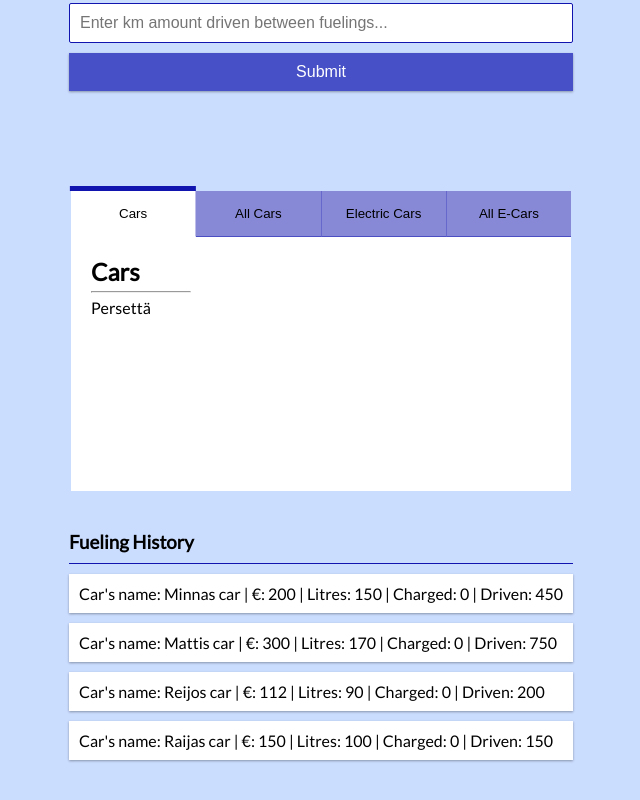
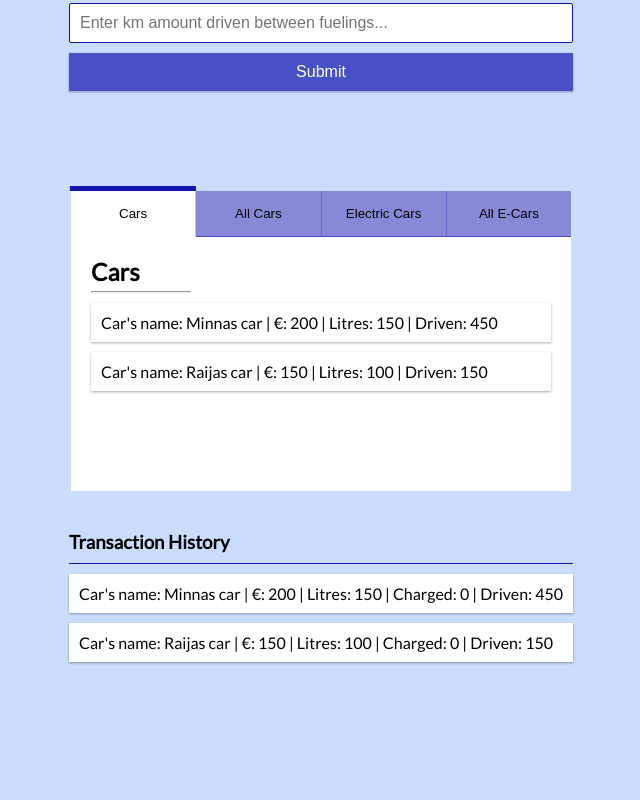
Before and after one commit to mixmading/frontend-teamwork, a React (Create React App) app: page / in a window 1280 px wide. Shown: the part 542-1342 px from the top of the page, without its empty margins (319-959 px from the left). After the commit the page ends 1244 px from the top, so only its background shows below. Built offline with nearby package versions, Linux system fonts and the light colour scheme.

Commit message:
tabejen sisälle lisätty historia

```diff
--- a/src/App.js
+++ b/src/App.js
@@ -1,6 +1,6 @@
 import React from 'react';
 import './App.css';
-import Tabs from './Tabs';
+import  Tabs  from './components/Tabs';
 import { Header } from './components/Header';
 import { FuelingList } from './components/FuelingList';
 import { NewFueling } from './components/NewFueling';
--- a/src/components/FuelingList.js
+++ b/src/components/FuelingList.js
@@ -6,7 +6,7 @@ export const FuelingList = () => {
 
   return (
     <>
-      <h3>Fueling History</h3>
+      <h3>Transaction History</h3>
       <ul className="list">
         {transactions.map(transaction => (
           <li key={transaction.transaction}>
--- a/src/Tabs.js
+++ b/src/components/Tabs.js
@@ -1,8 +1,10 @@
-import { useState } from "react";
-import "./App.css";
+import React, { useState, useContext } from "react";
+
+import { GlobalContext } from '../context/GlobalState';
 
 function Tabs() {
   const [toggleState, setToggleState] = useState(1);
+  const { transactions } = useContext(GlobalContext);
 
   const toggleTab = (index) => {
     setToggleState(index);
@@ -43,18 +45,22 @@ function Tabs() {
         >
           <h2>Cars</h2>
           <hr />
-          <p>
-            Persettä
-          </p>
+          <ul className="list">
+            {transactions.map(transaction => (
+              <li key={transaction.transaction}>
+                Car's name: {transaction.text} | €: {transaction.Euro} | Litres: {transaction.Litre} | Driven: {transaction.km}
+              </li>
+            ))}
+          </ul>
         </div>
 
         <div
           className={toggleState === 2 ? "content  active-content" : "content"}
         >
-          <h2>All Cars</h2>
+          <h2>Cars</h2>
           <hr />
           <p>
-            Paskea
+            Kakkea
           </p>
         </div>
 
--- a/src/context/GlobalState.js
+++ b/src/context/GlobalState.js
@@ -5,8 +5,6 @@ import AppReducer from './AppReducer';
 const initialState = {
     transactions: [
            { id: 1, text: 'Minnas car', Euro: 200, Litre: 150, kWh: 0, km: 450},
-           { id: 2, text: 'Mattis car', Euro: 300, Litre: 170, kWh: 0, km: 750},
-           { id: 3, text: 'Reijos car', Euro: 112, Litre: 90, kWh: 0, km: 200},
            { id: 4, text: 'Raijas car', Euro: 150, Litre: 100, kWh: 0, km: 150}
         ]
 }
```
